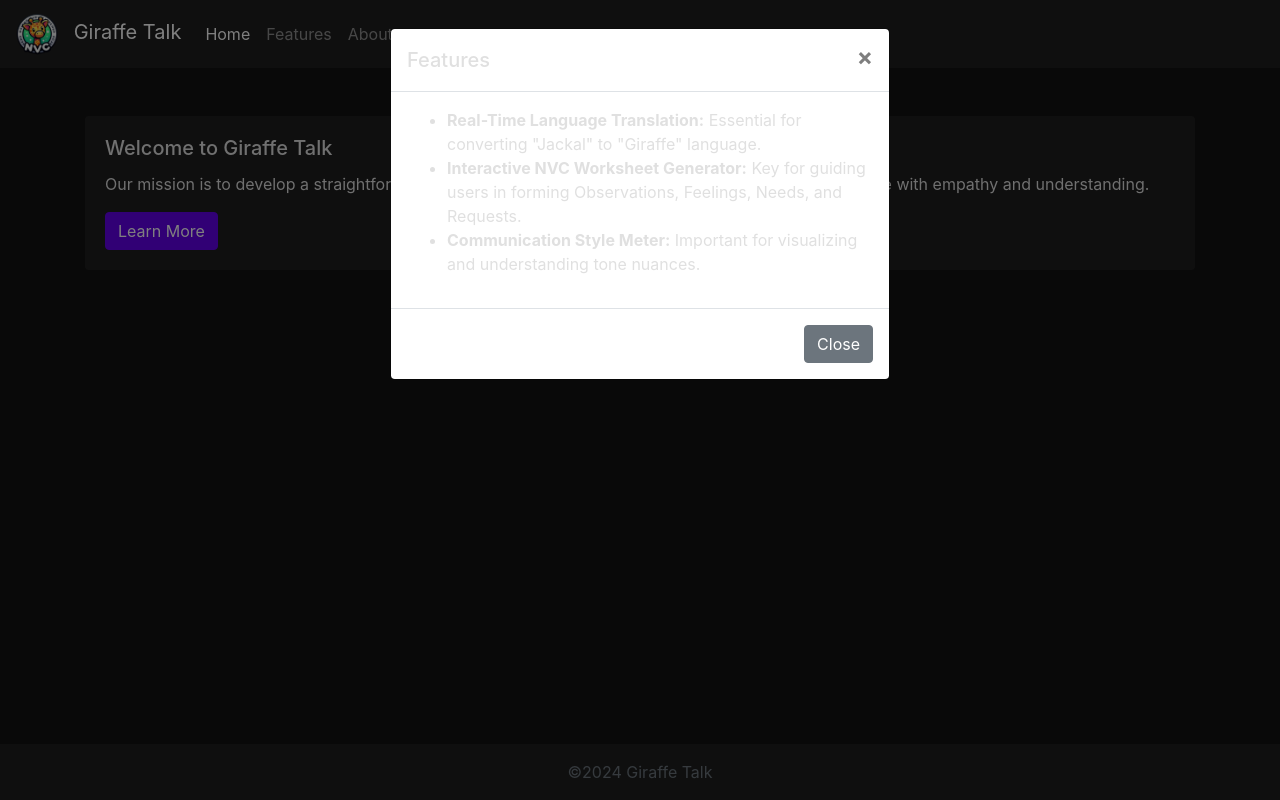
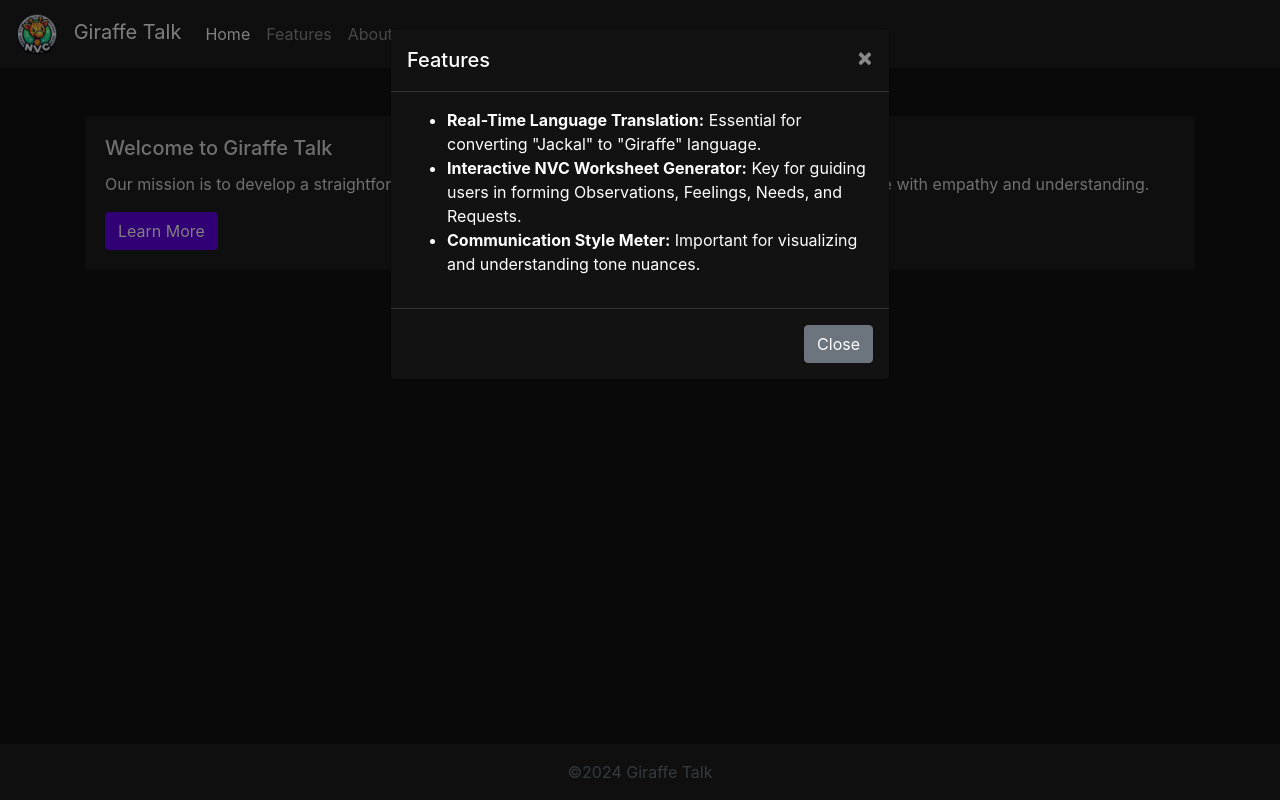
Before and after one commit to rpurinton/nvc-tool, a PHP site: page / in a window 1280 px wide, after a click on "Features". Run offline with PHP 8.4, Linux system fonts and the light colour scheme; some libraries are stand-ins or nearby versions.

Commit message:
Update dark-mode.css

```diff
--- a/assets/css/dark-mode.css
+++ b/assets/css/dark-mode.css
@@ -49,3 +49,17 @@ body {
 .spacer {
     flex-grow: 1;
 }
+
+.modal-content {
+    background-color: #121212;
+    color: #ffffff;
+}
+
+.modal-header,
+.modal-footer {
+    border-color: #333333;
+}
+
+.modal-header .close {
+    color: #ffffff;
+}
```
